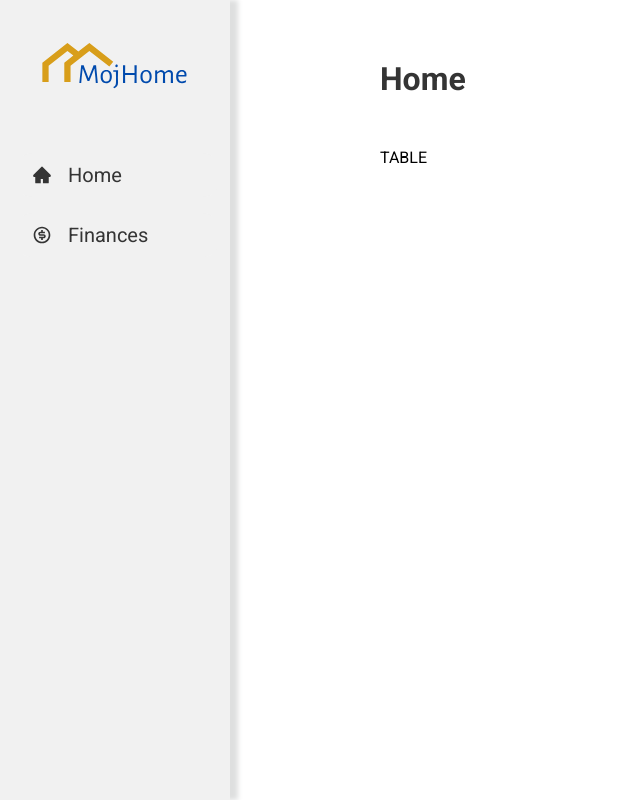
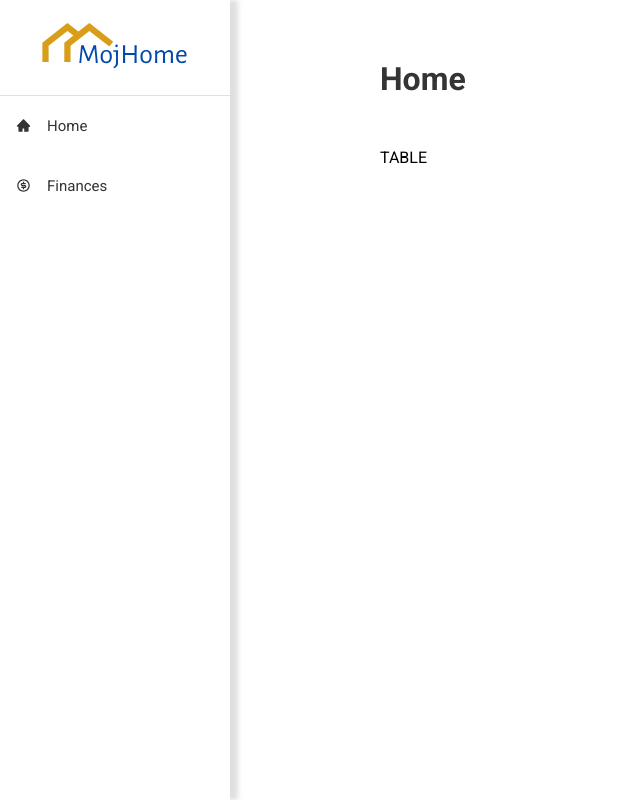
Before and after one commit to vicardo11/mojhome-frontend, a React (Create React App) app: page / in a window 1280 px wide. Shown: the whole page, without its empty margins (0-640 px from the left). Built offline with nearby package versions, Linux system fonts and the light colour scheme.

Commit message:
Sidebar - selected item

```diff
--- a/src/App.tsx
+++ b/src/App.tsx
@@ -7,7 +7,6 @@ import Layout from "./components/layout/Layout";
 function App() {
   return (
     <BrowserRouter>
-      {/*<Sidebar />*/}
       <Layout>
         <Routes>
           <Route path="/" Component={Home} />
--- a/src/components/sidebar/Sidebar.scss
+++ b/src/components/sidebar/Sidebar.scss
@@ -1,6 +1,6 @@
 @import '../../scss/variables';
 
-$color-sidebar-bckg: rgb(241, 241, 241);
+$color-sidebar-bckg: white;
 
 .nav-menu {
   background-color: $color-sidebar-bckg;
@@ -13,31 +13,30 @@ $color-sidebar-bckg: rgb(241, 241, 241);
   background-color: $color-sidebar-bckg;
 }
 
-.nav-menu-items {
-  padding-top: 30px;
-}
-
 .nav-text {
-  padding: 8px 0 8px 16px;
   list-style-type: none;
   height: 60px;
 }
 
 .nav-text a {
   text-decoration: none;
-  font-size: 20px;
-  width: 95%;
+  font-size: 15px;
   height: 100%;
   display: flex;
   align-items: center;
-  padding: 0 16px;
-  border-radius: 1rem;
+  padding-left: 16px;
   color: $color-black;
 }
 
 .nav-text:hover * {
   transition: 450ms;
-  background-color: $color-main-background;
+  background-color: $color-gray-hover;
+  color: $color-blue;
+}
+
+.nav-text:hover {
+  transition: 150ms;
+  border-left: 5px solid $color-blue;
 }
 
 span {
@@ -48,5 +47,16 @@ span {
   font-size: 40px;
   width: 65%;
   margin: auto;
-  padding-top: 30px;
+  padding-top: 10px;
 }
+
+.selected-item {
+  border-left: 5px solid $color-blue;
+  color: $color-blue;
+  background-color: $color-gray-hover;
+}
+
+.selected-item a {
+  color: $color-blue;
+  background-color: $color-gray-hover;
+}
--- a/src/components/sidebar/Sidebar.tsx
+++ b/src/components/sidebar/Sidebar.tsx
@@ -1,21 +1,33 @@
-import React from "react";
+import React, { useState } from "react";
 import "./Sidebar.scss";
 import { Link } from "react-router-dom";
 import { SidebarData } from "./SidebarData";
 import { LogoIcon } from "../logoIcon/LogoIcon";
+import { Divider } from "@mui/material";
 
 const Sidebar = () => {
+  const [selectedItem, setSelectedItem] = useState<number>();
+
+  function handleSelectItem(id: number) {
+    setSelectedItem(id);
+  }
+
   return (
     <nav className="nav-menu">
       <div className="brand">
         <LogoIcon />
       </div>
+      <Divider />
       <ul className="nav-menu-items">
-        {SidebarData.map((item, index) => {
+        {SidebarData.map((item) => {
           const Icon = item.icon;
 
           return (
-            <li key={index} className={item.cName}>
+            <li
+              onClick={() => handleSelectItem(item.id)}
+              key={item.id}
+              className={`${item.cName} ${selectedItem === item.id ? "selected-item" : ""}`}
+            >
               <Link to={item.path}>
                 <Icon />
                 <span>{item.title}</span>
--- a/src/components/sidebar/SidebarData.ts
+++ b/src/components/sidebar/SidebarData.ts
@@ -3,12 +3,14 @@ import { RiMoneyDollarCircleLine } from "react-icons/ri";
 
 export const SidebarData = [
   {
+    id: 1,
     title: "Home",
     path: "/",
     icon: AiFillHome,
     cName: "nav-text",
   },
   {
+    id: 2,
     title: "Finances",
     path: "/finances",
     icon: RiMoneyDollarCircleLine,
--- a/src/scss/_variables.scss
+++ b/src/scss/_variables.scss
@@ -1,5 +1,8 @@
 $color-gray: rgb(220, 220, 220);
 $color-gray-shadow: rgb(222, 223, 223);
+$color-gray-hover: rgb(251, 251, 251);
+
+$color-blue: rgb(0, 74, 173);
 
 $color-black: rgb(52, 52, 52);
 
```
Also changed, not shown: public/assets/icon.svg, src/components/logoIcon/logo.svg.
